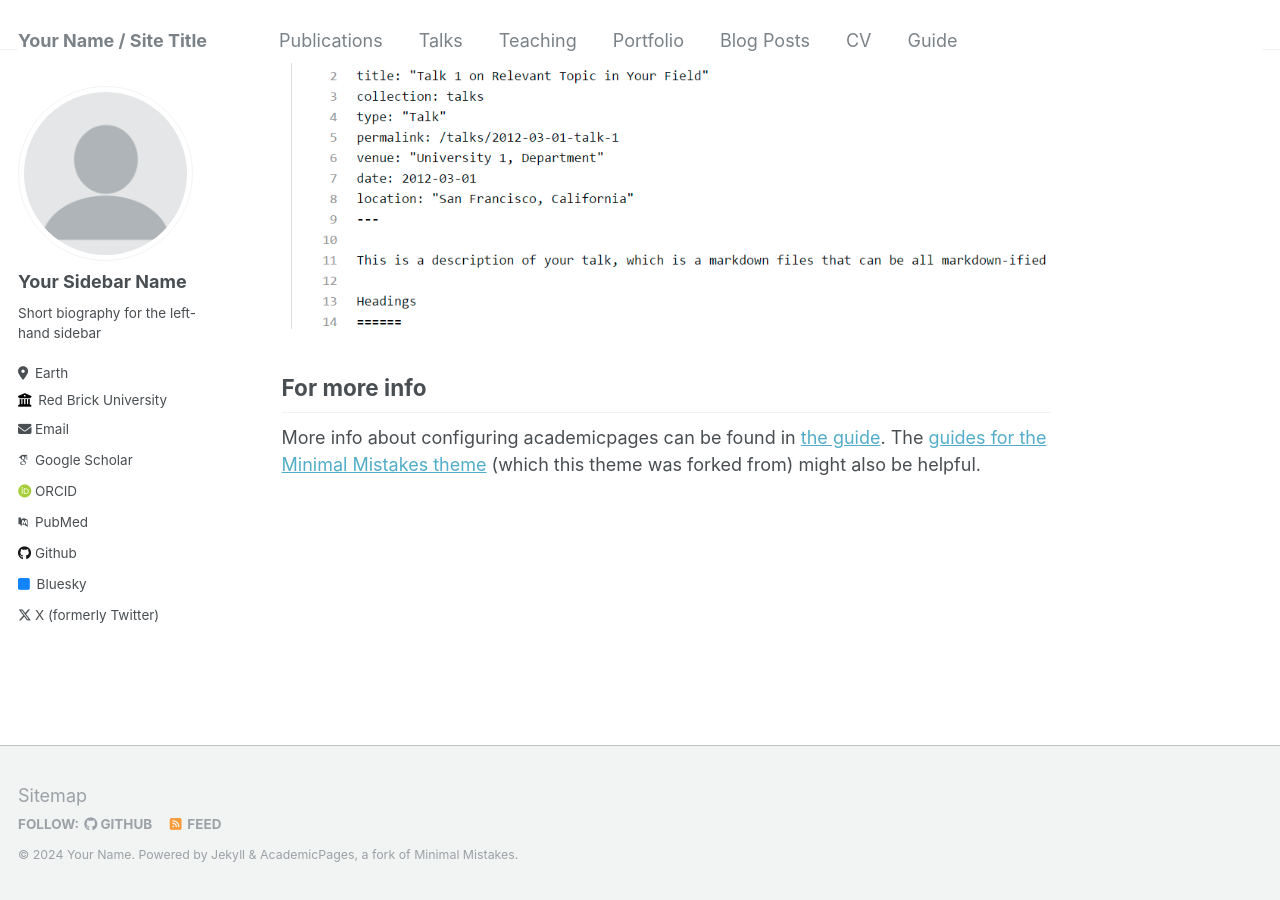
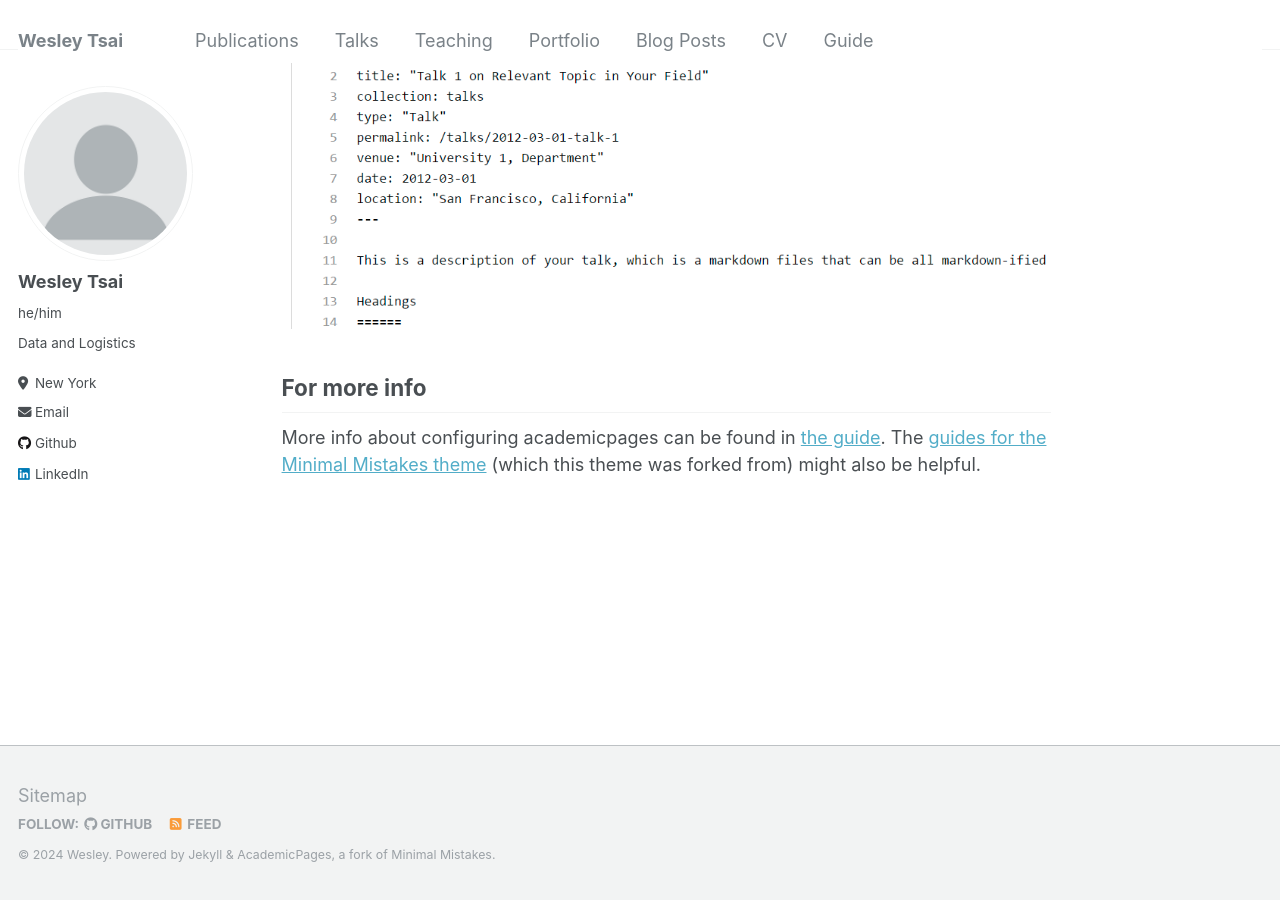
Before and after one commit to weysooli/weysooli.github.io, a Jekyll site: the page built from _pages/about.md, in a window 1280 px wide and 900 px high, scrolled down 2640 px. Built offline with Jekyll 4.4.1, drawn with Linux system fonts in a browser that asks for light colours; some web fonts are replaced.

Commit message:
Update _config.yml

```diff
--- a/_config.yml
+++ b/_config.yml
@@ -8,13 +8,13 @@
 
 # Basic Site Settings
 locale                   : "en-US"
-title                    : "Your Name / Site Title"
+title                    : "Wesley Tsai"
 title_separator          : "-"
-name                     : &name "Your Name"
+name                     : &name "Wesley"
 description              : &description "personal description"
-url                      : https://academicpages.github.io # the base hostname & protocol for your site e.g. "https://mmistakes.github.io"
+url                      : https://weysooli.github.io # the base hostname & protocol for your site e.g. "https://mmistakes.github.io"
 baseurl                  : "" # the subpath of your site, e.g. "/blog"
-repository               : "academicpages/academicpages.github.io"
+repository               : "weysooli/weysooli.github.io"
 
 # Site Author - The following control what appear as part of the author content on the side bar.
 #               If a field is blank the icon and link will not appear, otherwise it will be shown.
@@ -22,55 +22,55 @@ repository               : "academicpages/academicpages.github.io"
 author:
   # Biographic information
   avatar           : "profile.png"
-  name             : "Your Sidebar Name"
-  pronouns         : # example: "she/her"
-  bio              : "Short biography for the left-hand sidebar"
-  location         : "Earth"
-  employer         : "Red Brick University"
-  uri              : # URL
-  email            : "none@example.org"
+  name             : "Wesley Tsai"
+  pronouns         : "he/him"
+  bio              : "Data and Logistics"
+  location         : "New York"
+  #employer         : "Red Brick University"
+  #uri              : # URL
+  email            : "wesleytsai.liny@gmail.com"
 
   # Academic websites
-  arxiv            : # URL - Update with the correct link to your profile
-  googlescholar    : "https://scholar.google.com/citations?user=PS_CX0AAAAAJ"
-  impactstory      : # URL
-  orcid            : "http://orcid.org/yourorcidurl"
-  pubmed           : "https://www.ncbi.nlm.nih.gov/pubmed/?term=john+snow"
-  researchgate     : # URL
+  #arxiv            : # URL - Update with the correct link to your profile
+  #googlescholar    : "https://scholar.google.com/citations?user=PS_CX0AAAAAJ"
+  #impactstory      : # URL
+  #orcid            : "http://orcid.org/yourorcidurl"
+  #pubmed           : "https://www.ncbi.nlm.nih.gov/pubmed/?term=john+snow"
+  #researchgate     : # URL
 
   # Repositories and software development
-  bitbucket        : # Username - Update with your username on the site
-  codepen          : # Username
-  dribbble         : # Username
-  github           : "academicpages"
-  kaggle           : # Username
-  stackoverflow    : # User number or user number and name (i.e., use "1" or "1/jeff-atwood")
+  #bitbucket        : # Username - Update with your username on the site
+  #codepen          : # Username
+  #dribbble         : # Username
+  github           : "weysooli"
+  #kaggle           : # Username
+  #stackoverflow    : # User number or user number and name (i.e., use "1" or "1/jeff-atwood")
 
   # Social media
-  bluesky          : "bsky.app" # Replace this with you Bluesky username
-  facebook         : # Username
-  flickr           : # Username
-  foursquare       : # Username
-  goodreads        : # Username
-  google_plus      : # Username
-  keybase          : # Username
-  instagram        : # Username
-  lastfm           : # Username
-  linkedin         : # Username
-  mastodon         : # URL
+  #bluesky          : "bsky.app" # Replace this with you Bluesky username
+  #facebook         : # Username
+  #flickr           : # Username
+  #foursquare       : # Username
+  #goodreads        : # Username
+  #google_plus      : # Username
+  #keybase          : # Username
+  #instagram        : # Username
+  #lastfm           : # Username
+  linkedin         : "wesleyyx-tsai"
+  #mastodon         : # URL
   medium           : # URL
-  pinterest        : # Username
-  soundcloud       : # Username
-  steam            : # Username
-  telegram         : # URL
-  tumblr           : # Username
-  twitter          : "UniofOxford"  # Replace this with your X / Twitter handle
-  vine             : # Username
-  weibo            : # Username
-  wikipedia        : # Username
-  xing             : # Username
-  youtube          : # Username
-  zhihu            : # URL
+  #pinterest        : # Username
+  #soundcloud       : # Username
+  #steam            : # Username
+  #telegram         : # URL
+  #tumblr           : # Username
+  #twitter          : "UniofOxford"  # Replace this with your X / Twitter handle
+  #vine             : # Username
+  #weibo            : # Username
+  #wikipedia        : # Username
+  #xing             : # Username
+  #youtube          : # Username
+  #zhihu            : # URL
 
 
 # Site Settings
```
